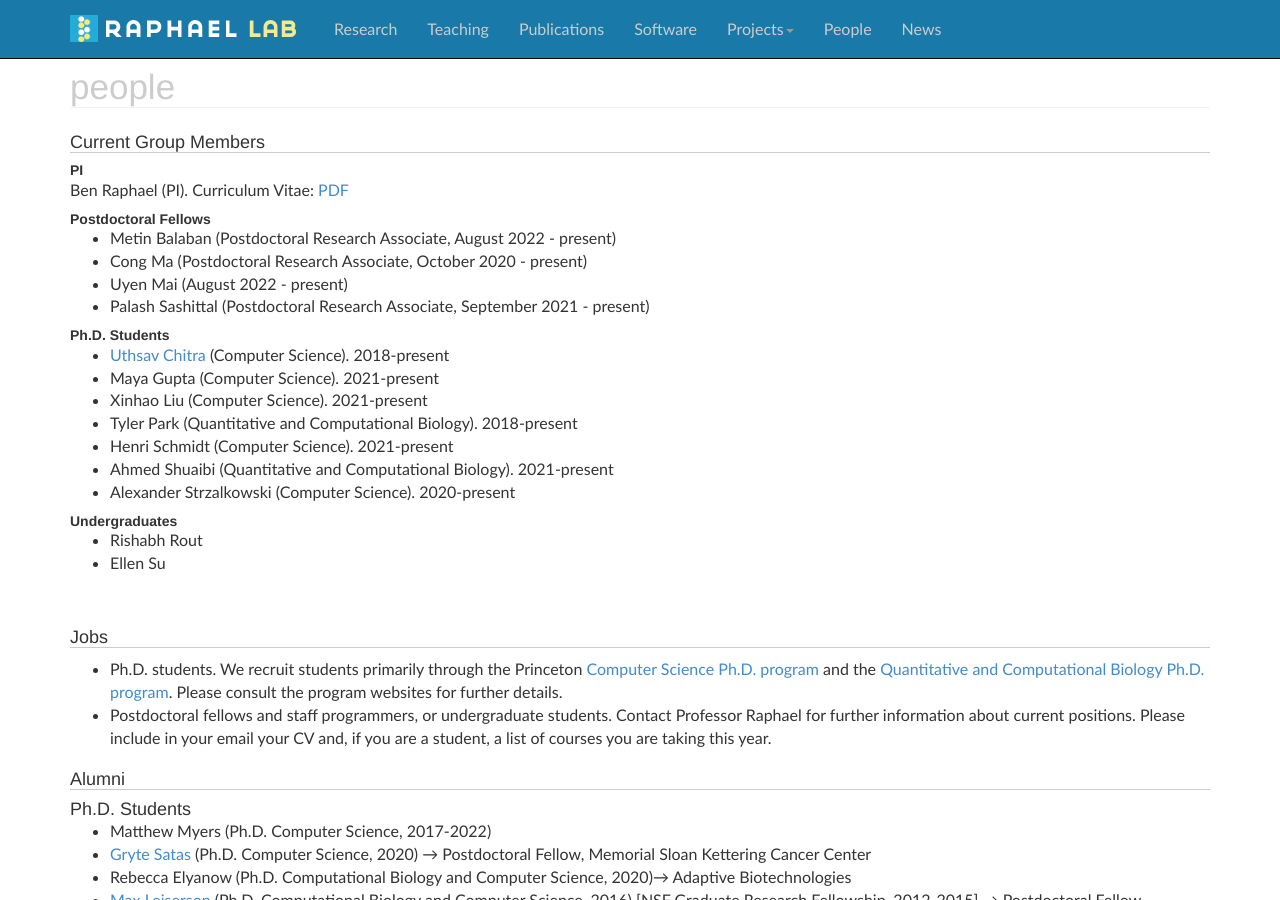
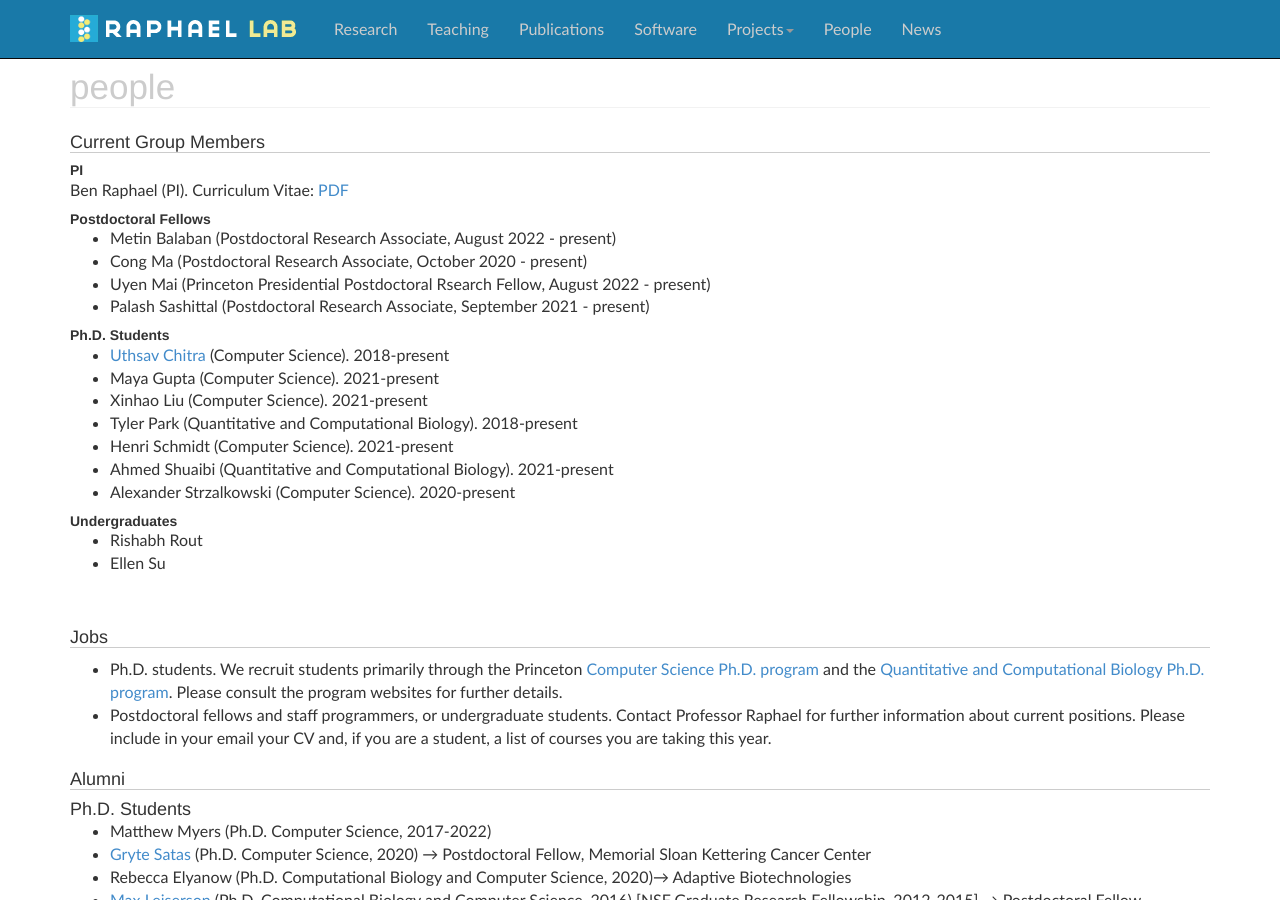
Before and after one commit to raphael-group/raphael-group.github.io, a Jekyll site: the page built from people/index.md, in a window 1280 px wide and 900 px high. Built offline with Jekyll 4.4.1, drawn with Linux system fonts in a browser that asks for light colours; nearby versions of some CDN libraries; comment, search, counter and statistics services are not loaded.

Commit message:
Update index.md

```diff
--- a/people/index.md
+++ b/people/index.md
@@ -14,7 +14,7 @@ Ben Raphael (PI). Curriculum Vitae: [PDF](http://compbio-research.cs.brown.edu/p
 ### Postdoctoral Fellows
 * Metin Balaban (Postdoctoral Research Associate, August 2022 - present)
 * Cong Ma (Postdoctoral Research Associate, October 2020 - present)
-* Uyen Mai (August 2022 - present)
+* Uyen Mai (Princeton Presidential Postdoctoral Rsearch Fellow, August 2022 - present)
 * Palash Sashittal (Postdoctoral Research Associate, September 2021 - present)
 
 
```
